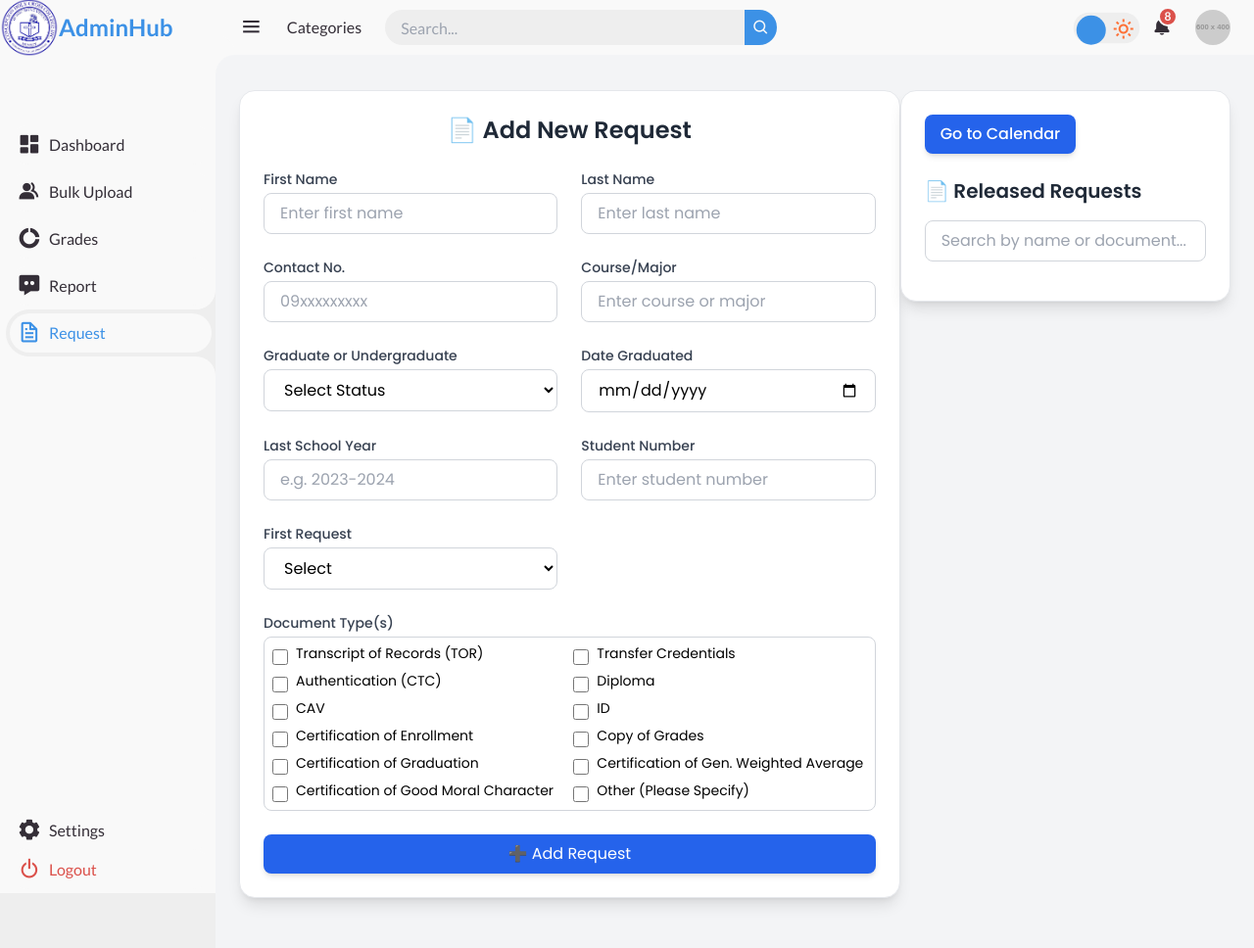
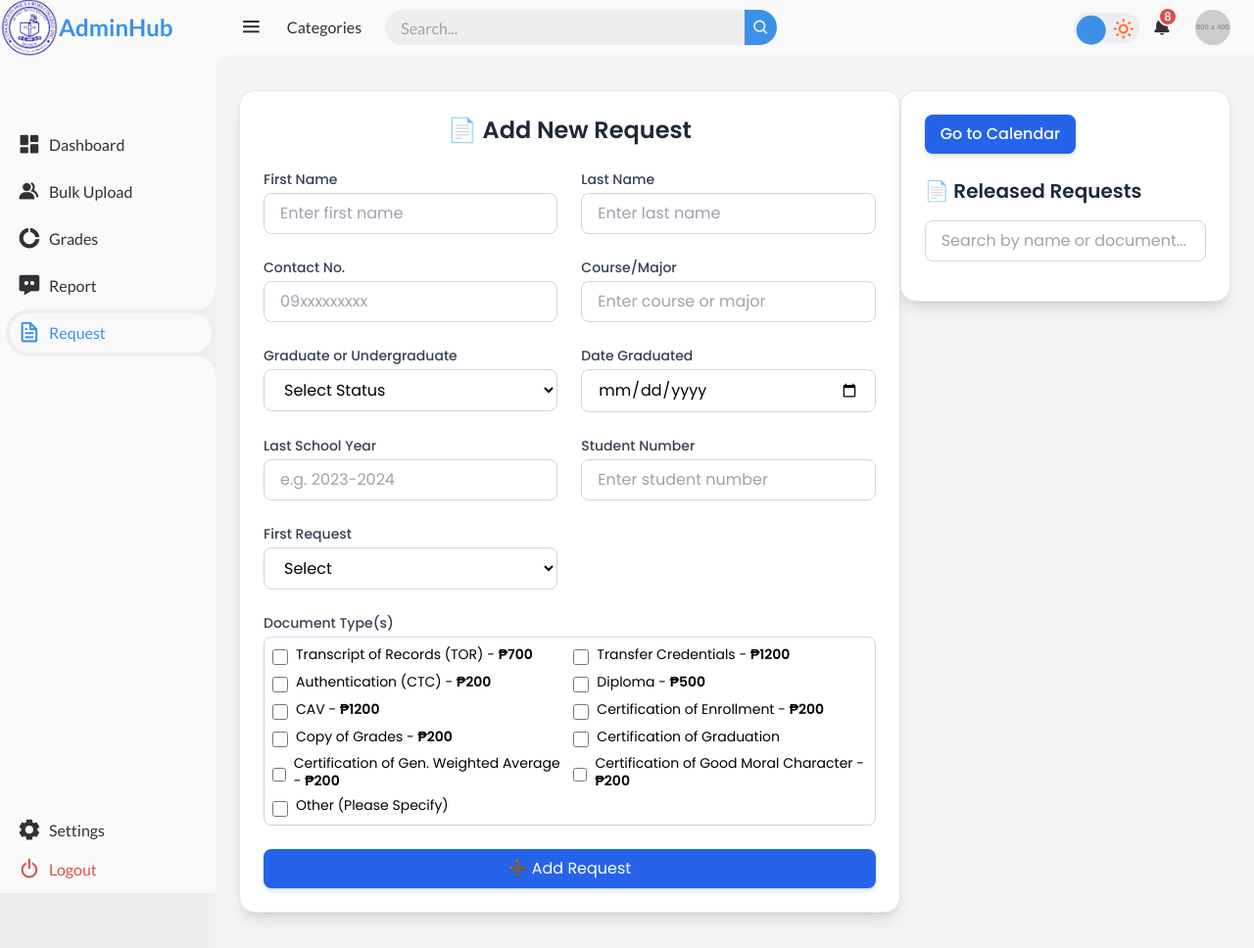
Before and after one commit to Dwezi101/registrar, a PHP site: page /registrar_calendar.php in a window 1280 px wide. Shown: the whole page at 98% size. Run offline with PHP 8.4, Linux system fonts and the light colour scheme; grey boxes labelled with a size stand in for pictures from a placeholder-image service; data that the repository does not hold is empty; some libraries are stand-ins or nearby versions.

Commit message:
Fix PDF layout spacing, document price table, and filename format

```diff
--- a/registrar_calendar.php
+++ b/registrar_calendar.php
@@ -337,60 +337,76 @@ if ($_SERVER['REQUEST_METHOD'] === 'POST' && isset($_POST['ajax'])) {
   <div class="grid grid-cols-1 md:grid-cols-2 gap-2 max-h-60 overflow-y-auto border border-gray-300 rounded-lg p-2">
 
     <!-- Regular options -->
-    <div class="flex">
+    <div class="flex items-center">
   <input type="checkbox" name="document_type[]" value="Transcript of Records" class="w-4 h-4 mt-1">
-      <label class="ml-2 text-sm leading-tight">Transcript of Records (TOR)</label>
+  <label class="ml-2 text-sm leading-tight">
+    Transcript of Records (TOR) - <span class="font-semibold">₱700</span>
+  </label>
 </div>
 
-    <div class="flex">
+<div class="flex items-center">
   <input type="checkbox" name="document_type[]" value="Transfer Credentials" class="w-4 h-4 mt-1">
-      <label class="ml-2 text-sm leading-tight">Transfer Credentials</label>
+  <label class="ml-2 text-sm leading-tight">
+    Transfer Credentials - <span class="font-semibold">₱1200</span>
+  </label>
 </div>
 
-    <div class="flex">
+<div class="flex items-center">
   <input type="checkbox" name="document_type[]" value="Authentication (CTC)" class="w-4 h-4 mt-1">
-      <label class="ml-2 text-sm leading-tight">Authentication (CTC)</label>
+  <label class="ml-2 text-sm leading-tight">
+    Authentication (CTC) - <span class="font-semibold">₱200</span>
+  </label>
 </div>
 
-    <div class="flex">
+<div class="flex items-center">
   <input type="checkbox" name="document_type[]" value="Diploma" class="w-4 h-4 mt-1">
-      <label class="ml-2 text-sm leading-tight">Diploma</label>
+  <label class="ml-2 text-sm leading-tight">
+    Diploma - <span class="font-semibold">₱500</span>
+  </label>
 </div>
 
-    <div class="flex">
+<div class="flex items-center">
   <input type="checkbox" name="document_type[]" value="CAV" class="w-4 h-4 mt-1">
-      <label class="ml-2 text-sm leading-tight">CAV</label>
+  <label class="ml-2 text-sm leading-tight">
+    CAV - <span class="font-semibold">₱1200</span>
+  </label>
 </div>
 
-    <div class="flex">
-      <input type="checkbox" name="document_type[]" value="ID" class="w-4 h-4 mt-1">
-      <label class="ml-2 text-sm leading-tight">ID</label>
+<div class="flex items-center">
+  <input type="checkbox" name="document_type[]" value="Certification of Enrollment" class="w-4 h-4 mt-1">
+  <label class="ml-2 text-sm leading-tight">
+    Certification of Enrollment - <span class="font-semibold">₱200</span>
+  </label>
 </div>
 
-    <div class="flex">
-      <input type="checkbox" name="document_type[]" value="Certification of Enrollment" class="w-4 h-4 mt-1">
-      <label class="ml-2 text-sm leading-tight">Certification of Enrollment</label>
+<div class="flex items-center">
+  <input type="checkbox" name="document_type[]" value="Copy of Grades" class="w-4 h-4 mt-1">
+  <label class="ml-2 text-sm leading-tight">
+    Copy of Grades - <span class="font-semibold">₱200</span>
+  </label>
 </div>
 
-    <div class="flex">
-      <input type="checkbox" name="document_type[]" value="Copy of Grades" class="w-4 h-4 mt-1">
-      <label class="ml-2 text-sm leading-tight">Copy of Grades</label>
+<div class="flex items-center">
+  <input type="checkbox" name="document_type[]" value="Certification of Graduation" class="w-4 h-4 mt-1">
+  <label class="ml-2 text-sm leading-tight">
+    Certification of Graduation
+  </label>
 </div>
 
-    <div class="flex">
-      <input type="checkbox" name="document_type[]" value="Certification of Graduation" class="w-4 h-4 mt-1">
-      <label class="ml-2 text-sm leading-tight">Certification of Graduation</label>
+<div class="flex items-center">
+  <input type="checkbox" name="document_type[]" value="Certification of Gen. Weighted Average" class="w-4 h-4 mt-1">
+  <label class="ml-2 text-sm leading-tight">
+    Certification of Gen. Weighted Average - <span class="font-semibold">₱200</span>
+  </label>
 </div>
 
-    <div class="flex">
-      <input type="checkbox" name="document_type[]" value="Certification of Gen. Weighted Average" class="w-4 h-4 mt-1">
-      <label class="ml-2 text-sm leading-tight">Certification of Gen. Weighted Average</label>
+<div class="flex items-center">
+  <input type="checkbox" name="document_type[]" value="Certification of Good Moral Character" class="w-4 h-4 mt-1">
+  <label class="ml-2 text-sm leading-tight">
+    Certification of Good Moral Character - <span class="font-semibold">₱200</span>
+  </label>
 </div>
 
-    <div class="flex">
-      <input type="checkbox" name="document_type[]" value="Certification of Good Moral Character" class="w-4 h-4 mt-1">
-      <label class="ml-2 text-sm leading-tight">Certification of Good Moral Character</label>
-    </div>
 
     <!-- Other option -->
     <div class="flex flex-col">
@@ -504,21 +520,74 @@ document.getElementById('searchInput').addEventListener('input', function() {
     .then(res => res.json())
     .then(data => {
       if (data.success) {
+        const selectedDocs = data.document.split(", ").map(d => d.trim());
+        let total = 0;
+        let breakdownHTML = `
+          <table class="w-full text-sm">
+            <thead>
+              <tr>
+                <th class="text-left">Document</th>
+                <th class="text-right">Price</th>
+              </tr>
+            </thead>
+            <tbody>
+        `;
+
+        selectedDocs.forEach(doc => {
+          const price = documentPrices[doc] ?? 0;
+          total += price;
+          breakdownHTML += `
+              <tr>
+                <td>${doc}</td>
+                <td class="text-right">₱${price}</td>
+              </tr>
+          `;
+        });
+
+        breakdownHTML += `
+            </tbody>
+            <tfoot class="font-semibold border-t">
+              <tr>
+                <td>Total</td>
+                <td class="text-right">₱${total}</td>
+              </tr>
+            </tfoot>
+          </table>
+        `;
+
         document.getElementById('modalName').textContent = data.full_name;
-          document.getElementById('modalDoc').textContent = data.document;
+        document.getElementById('modalDoc').innerHTML = breakdownHTML;
         document.getElementById('modalDate').textContent = data.release_date;
 
-          // Generate QR Code
-          const qrContent = `Name: ${data.full_name}\nDocument: ${data.document}\nRelease Date: ${data.release_date}`;
+        // ✅ FIXED: define qrContainer before use
         const qrContainer = document.getElementById('qrcode');
-          qrContainer.innerHTML = '';
-          new QRCode(qrContainer, { text: qrContent, width: 100, height: 100 });
+        qrContainer.innerHTML = ''; // clear previous QR if any
 
+        // Create a short reference code
+        const refCode = `REQ-${Date.now()}`;
+
+        // Short QR content to prevent overflow
+        const qrContent = `Ref: ${refCode}`;
+
+        // ✅ Generate QR
+        new QRCode(qrContainer, {
+          text: qrContent,
+          width: 120,
+          height: 120,
+          correctLevel: QRCode.CorrectLevel.L
+        });
+
+        // Store data for printing/downloading
+        window.invoiceData = { name: data.full_name, docs: selectedDocs, total, release: data.release_date };
+
+        // Show modal
         document.getElementById('invoiceModal').classList.remove('hidden');
+
         this.reset();
       }
     });
 });
+
 
   function closeModal() {
     document.getElementById('invoiceModal').classList.add('hidden');
@@ -527,111 +596,139 @@ document.getElementById('searchInput').addEventListener('input', function() {
   function downloadPDF() {
   const { jsPDF } = window.jspdf;
 
-    // Half-letter size: 5.5 x 8.5 inches in points
-    const pageWidth = 396; // 5.5 inches
-    const pageHeight = 612; // 8.5 inches
-
+  const pageWidth = 396; // 5.5in
+  const pageHeight = 612; // 8.5in
   const doc = new jsPDF({
     orientation: "portrait",
     unit: "pt",
     format: [pageWidth, pageHeight]
   });
 
-    const name = document.getElementById('modalName').textContent || "Julius Dador";
-    const documentType = document.getElementById('modalDoc').textContent || "TOR";
+  const name = document.getElementById('modalName').textContent || "John Dela Cruz";
   const releaseDate = document.getElementById('modalDate').textContent || "October 21, 2025";
+
+  // We’ll use the stored invoiceData from your fetch
+  const invoice = window.invoiceData || { docs: [], total: 0 };
 
   const marginX = 20;
   const marginTop = 40;
 
-    // -------------------
-    // Header: Logo + College Name
-    // -------------------
   const logoImg = new Image();
   logoImg.src = 'img/logo.png';
   logoImg.onload = function() {
-        const logoWidth = 60;
-        const logoHeight = 60;
-        doc.addImage(logoImg, "PNG", marginX, marginTop - 10, logoWidth, logoHeight);
+    const logoW = 60, logoH = 60;
+    doc.addImage(logoImg, "PNG", marginX, marginTop - 10, logoW, logoH);
 
-        // College Name
+    // Header
     doc.setFontSize(16);
     doc.setFont("helvetica", "bold");
-        doc.setTextColor(0, 40, 80); // modern dark blue
-        doc.text("Concepcion Holy Cross College, Inc.", marginX + logoWidth + 10, marginTop + 20);
+    doc.setTextColor(0, 40, 80);
+    doc.text("Concepcion Holy Cross College, Inc.", marginX + logoW + 10, marginTop + 20);
 
-        // -------------------
-        // Title
-        // -------------------
     doc.setFontSize(14);
-        doc.setFont("helvetica", "bold");
     doc.setTextColor(0);
     doc.text("Student Document Request Invoice", pageWidth / 2, marginTop + 60, { align: "center" });
 
     // Student Info
-        const infoY = marginTop + 85;
+    let y = marginTop + 85;
     doc.setFontSize(12);
     doc.setFont("helvetica", "normal");
-        doc.text(`Name: ${name}`, marginX, infoY);
-        doc.text(`Document: ${documentType}`, marginX, infoY + 20);
-        doc.text(`Release Date: ${releaseDate}`, marginX, infoY + 40);
+    doc.text(`Name: ${name}`, marginX, y);
+    y += 20;
+    doc.text(`Release Date: ${releaseDate}`, marginX, y);
+    y += 30;
 
-        // Optional Note
-        const noteY = infoY + 70;
+    // Table header
+    doc.setFont("helvetica", "bold");
+    doc.text("Document", marginX, y);
+    doc.text("Price", pageWidth - marginX - 60, y);
+    y += 10;
+    doc.setLineWidth(0.5);
+    doc.line(marginX, y, pageWidth - marginX, y);
+    y += 15;
+
+   // ✅ Table content
+  doc.setFont("helvetica", "normal");
+  invoice.docs.forEach(item => {
+    if (!item || item.trim() === "") return; // skip empty
+    const price = documentPrices[item] ?? 0;
+    doc.text(item, marginX, y);
+    doc.text(`Php ${price}`, pageWidth - marginX - 60, y);
+    y += 18;
+  });
+
+  // ✅ Total line
+  y += 5;
+  doc.line(marginX, y, pageWidth - marginX, y);
+  y += 15;
+  doc.setFont("helvetica", "bold");
+  doc.text("Total", marginX, y);
+  doc.text(`Php ${invoice.total}`, pageWidth - marginX - 60, y);
+
+  // ✅ Add spacing before the note
+  y += 25; // 👈 this adds space before next text block
+
+  // ✅ Note section
+  const noteText =
+    "Please present this invoice when claiming your requested document. Keep this as proof of your request.";
+  const lines = doc.splitTextToSize(noteText, pageWidth - 2 * marginX);
   doc.setFontSize(11);
-        doc.setTextColor(80);
-        const noteText = "This document confirms your request for official student records. Please present this invoice when claiming your requested document. Keep this invoice for your reference, as it serves as proof of submission and expected release date. For inquiries, contact the Office of the Registrar.";
+  doc.setFont("helvetica", "normal");
+  doc.text(lines, marginX, y);
 
-        const maxWidth = pageWidth - 2 * marginX; // width of text area
-        const lines = doc.splitTextToSize(noteText, maxWidth);
 
-        // Add text with justification
-        doc.setFontSize(11);
-        doc.setTextColor(80);
-        doc.text(lines, marginX, noteY, { align: 'justify', maxWidth: maxWidth });
-
-        // -------------------
-        // QR code bottom-right
-        // -------------------
-        const qrCanvas = document.querySelector('#qrcode canvas');
+    // QR Code (optional)
+    const qrCanvas = document.querySelector("#qrcode canvas");
     if (qrCanvas) {
       const qrData = qrCanvas.toDataURL("image/png");
       doc.addImage(qrData, "PNG", pageWidth - marginX - 80, pageHeight - 100, 80, 80);
     }
 
-        // -------------------
-        // Signature bottom-left
-        // -------------------
+    // Signature
     const signatureImg = new Image();
-        signatureImg.src = 'img/sample.png';
+    signatureImg.src = "img/sample.png";
     signatureImg.onload = function() {
-            const sigWidth = 80;
-            const sigHeight = 40;
-            const sigY = pageHeight - 100; // signature above footer
-            doc.addImage(signatureImg, "PNG", marginX, sigY, sigWidth, sigHeight);
-
-            // Name and title under signature
+      const sigW = 80,
+        sigH = 40,
+        sigY = pageHeight - 100;
+      doc.addImage(signatureImg, "PNG", marginX, sigY, sigW, sigH);
       doc.setFontSize(12);
       doc.setFont("helvetica", "bold");
-            doc.setTextColor(0);
-            doc.text("Julius Dador", marginX + sigWidth / 2, sigY + sigHeight + 12, { align: "center" });
+      doc.text("Julius Dador", marginX + sigW / 2, sigY + sigH + 12, { align: "center" });
       doc.setFontSize(10);
       doc.setFont("helvetica", "normal");
-            doc.text("Registrar", marginX + sigWidth / 2, sigY + sigHeight + 26, { align: "center" });
+      doc.text("Registrar", marginX + sigW / 2, sigY + sigH + 26, { align: "center" });
 
-            // -------------------
       // Footer
-            // -------------------
       doc.setFontSize(9);
       doc.setTextColor(150);
       doc.text("OFFICE OF THE REGISTRAR", pageWidth / 2, pageHeight - 20, { align: "center" });
 
-            // Save PDF
-            doc.save(`Request_${name}.pdf`);
-        }
-    }
+      // Save file
+      const refCode = `REQ-${Date.now()}`;
+      const safeName = name.replace(/\s+/g, "_");
+      doc.save(`${refCode}_${safeName}.pdf`);
+    };
+  };
 }
 
+
+  </script>
+
+  <script>
+    const documentPrices = {
+      "Transcript of Records": 700,
+      "Transfer Credentials": 1200,
+      "Authentication (CTC)": 200,
+      "Diploma": 500,
+      "CAV": 1200,
+      "ID": 0,
+      "Certification of Enrollment": 200,
+      "Copy of Grades": 200,
+      "Certification of Graduation": 0,
+      "Certification of Gen. Weighted Average": 200,
+      "Certification of Good Moral Character": 200
+    };
     </script>
 
 
```
Lines whose indentation alone changed are shown as unchanged.
